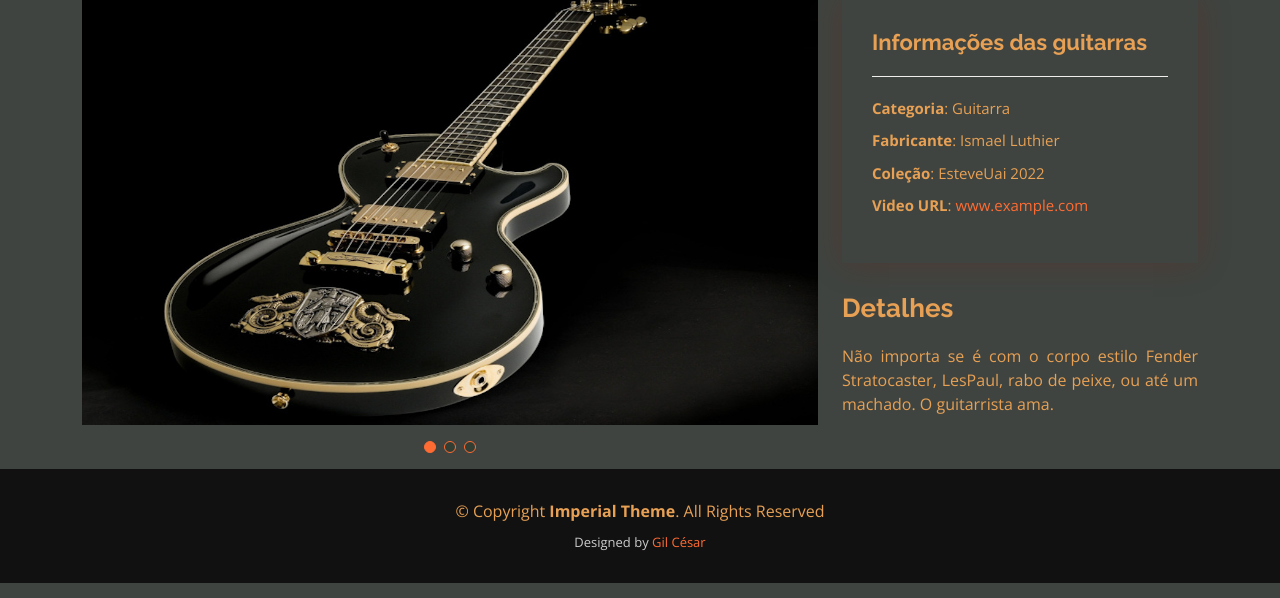
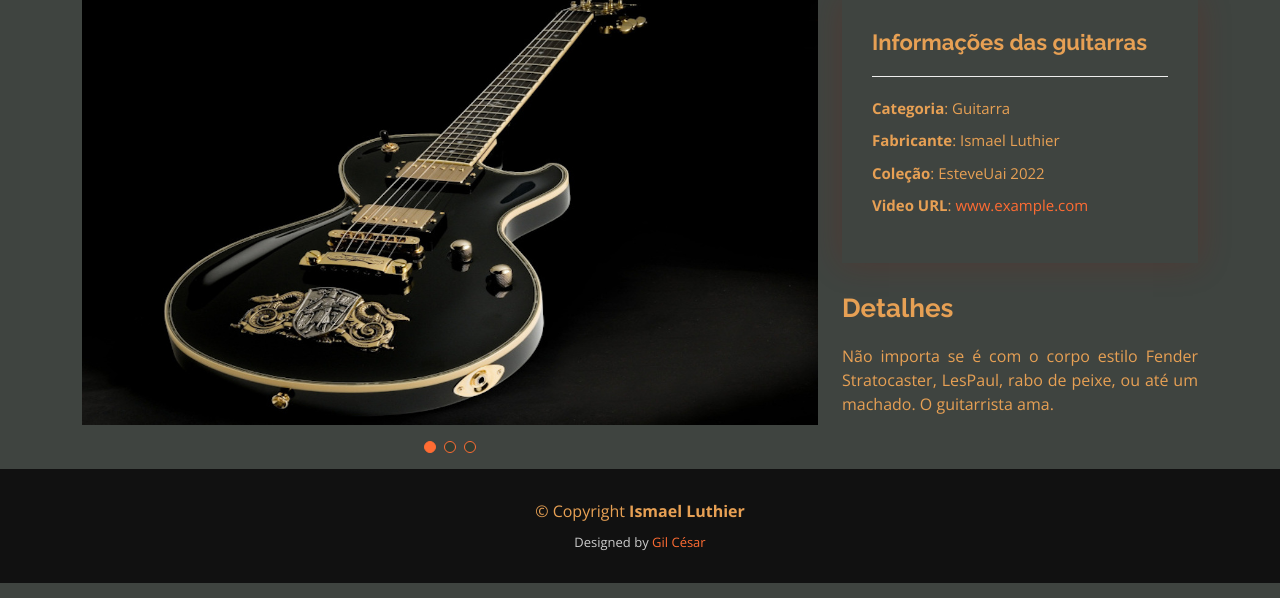
Before and after one commit to gil-cesar-martins/ismael-luthier, a Django app: page /portfolio-details3/ in a window 1280 px wide. Shown: the part 202-800 px from the top of the page. Run offline with Django 4.2, Linux system fonts and the light colour scheme; some libraries are stand-ins or nearby versions.

Commit message:
Update portfolio-details3.html

```diff
--- a/core/templates/portfolio-details3.html
+++ b/core/templates/portfolio-details3.html
@@ -128,7 +128,7 @@
       <div class="row">
         <div class="col-md-12">
           <div class="copyright">
-            &copy; Copyright <strong>Imperial Theme</strong>. All Rights Reserved
+            &copy; Copyright <strong>Ismael Luthier</strong>
           </div>
           <div class="credits">
             Designed by <a href="https://www.linkedin.com/in/gil-cesar-martins/">Gil César</a>
```
